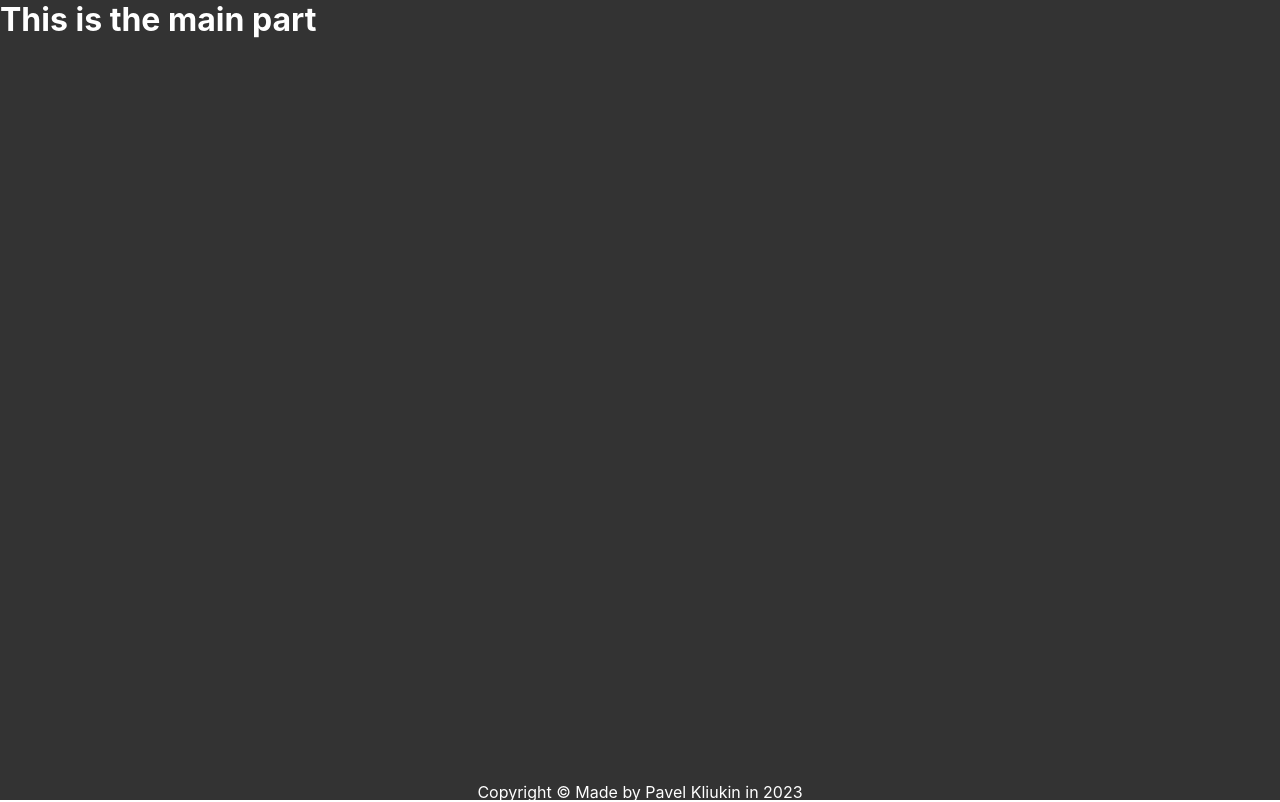
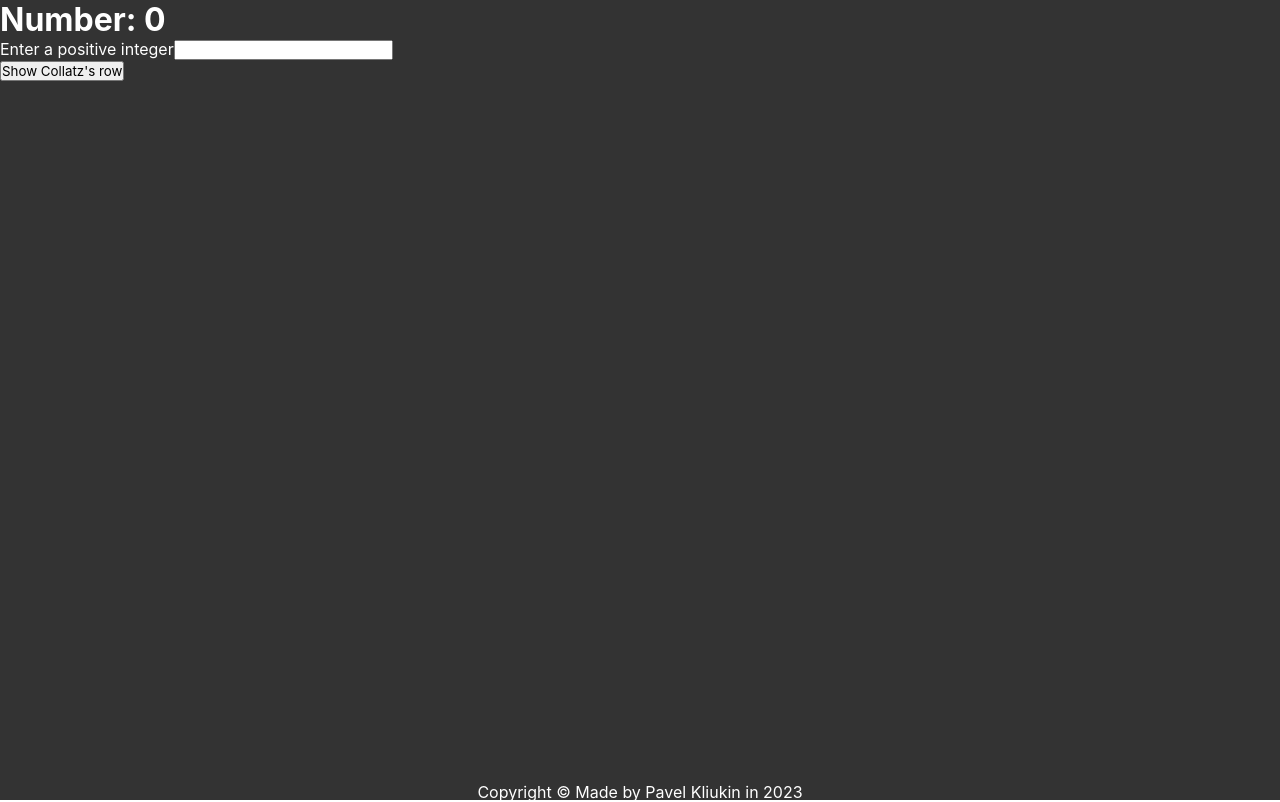
Before and after one commit to Pavel-Kliukin/Collatz_conjecture_React, a React (Create React App) app: page / in a window 1280 px wide. Built offline with nearby package versions, Linux system fonts and the light colour scheme.

Commit message:
Input form done

```diff
--- a/src/Main.js
+++ b/src/Main.js
@@ -1,10 +1,34 @@
-import React from 'react';
+import React, { useState } from 'react';
 import './Main.css';
 
 const Main = () => {
+  const [number, setNumber] = useState(0);
+
+  const numberHandler = (e) => {
+    const { value } = e.target;
+    setNumber(value)
+  };
+
+  const submitHandler = (e) => {
+    e.preventDefault();
+    console.log(number);
+  };
+
   return (
     <div className='Main'>
-      <h1>This is the main part</h1>
+      <h1>Number: {number}</h1>
+      <form onSubmit={submitHandler}>
+        <div className="numberInput">
+          <label htmlFor="number">Enter a positive integer</label>
+          <input
+            type="number"
+            id="number"
+            onChange={numberHandler}
+            required
+          />
+        </div>
+        <button id='submitButton' type="submit">Show Collatz's row</button>
+      </form>
     </div>
   );
 };
```
